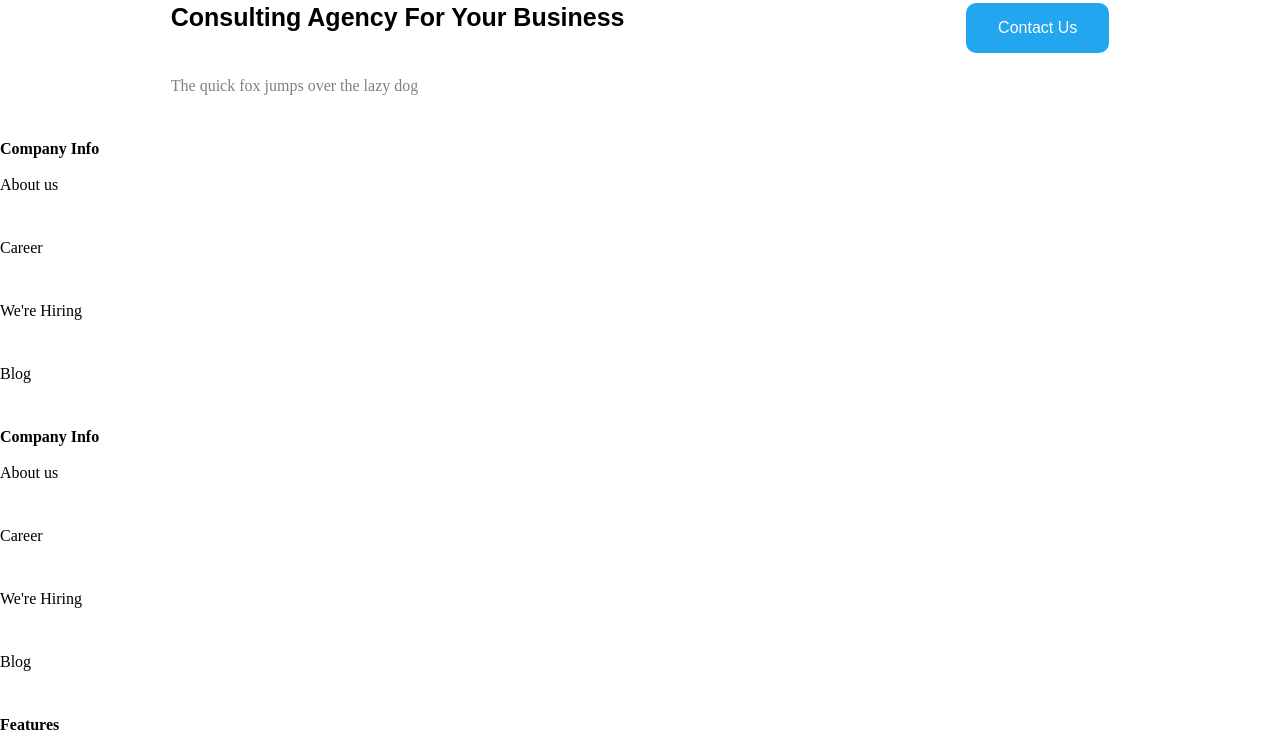
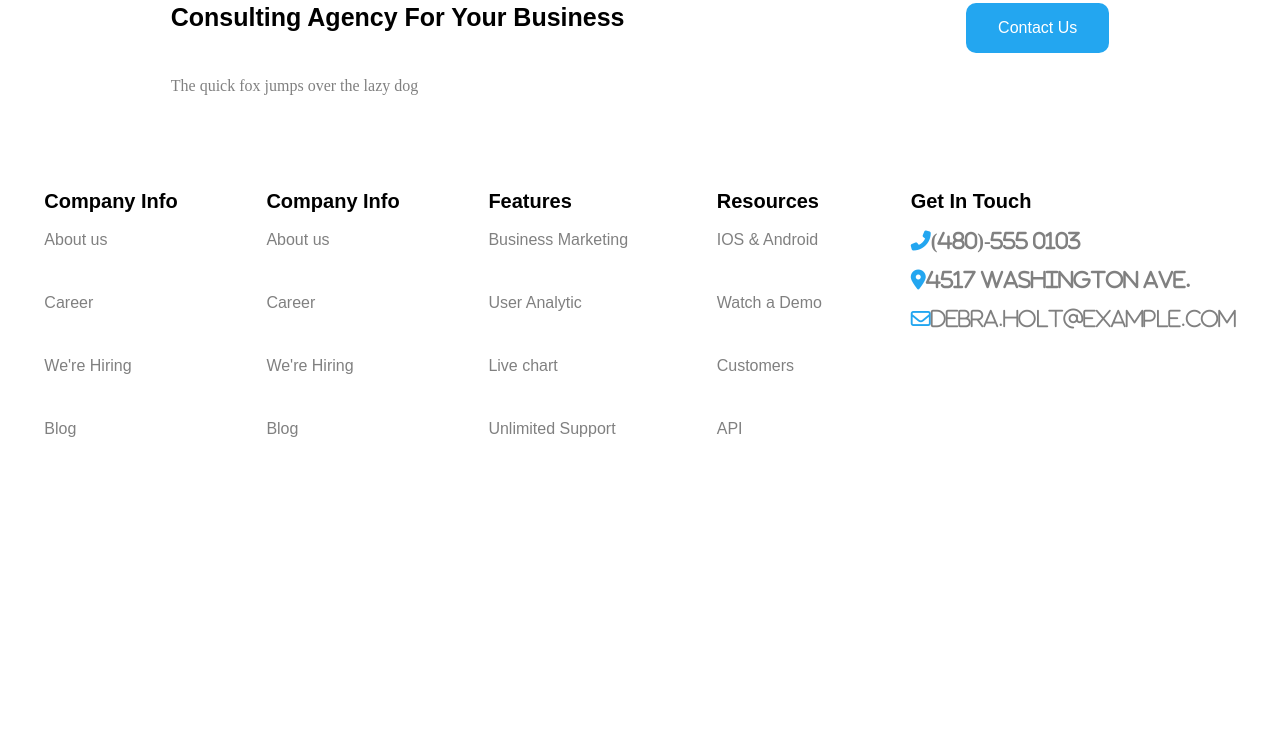
Before and after one commit to CodeRichBob/Insurance-Website, a plain HTML site: page index.html in a window 1280 px wide. Shown: the part 4100-4849 px from the top of the page. After the commit the page ends 4583 px from the top, so only its background shows below. Drawn offline with Linux system fonts and the light colour scheme.

Commit message:
styling the last section

```diff
--- a/CSS/styles.css
+++ b/CSS/styles.css
@@ -363,3 +363,23 @@ label {
   color: white;
   height: 50px;
 }
+.seg6 {
+  display: flex;
+  flex-direction: row;
+  justify-content: space-around;
+  margin-top: 50px;
+  font-family: sans-serif;
+}
+.seg6 strong {
+  font-size: 20px;
+}
+.seg6 p {
+  color: grey;
+}
+.seg6 i {
+  color: #23a6f0;
+  font-size: 20px;
+}
+.get span {
+  color: grey;
+}
```
